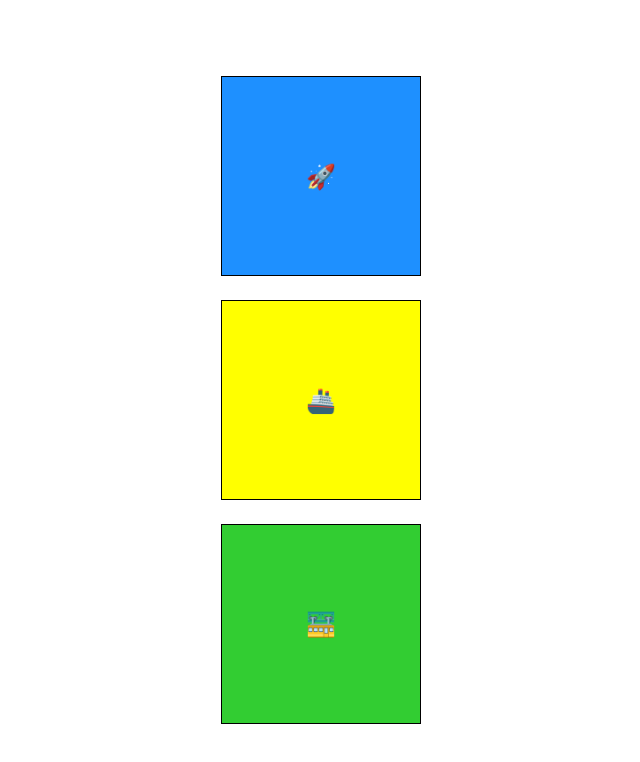
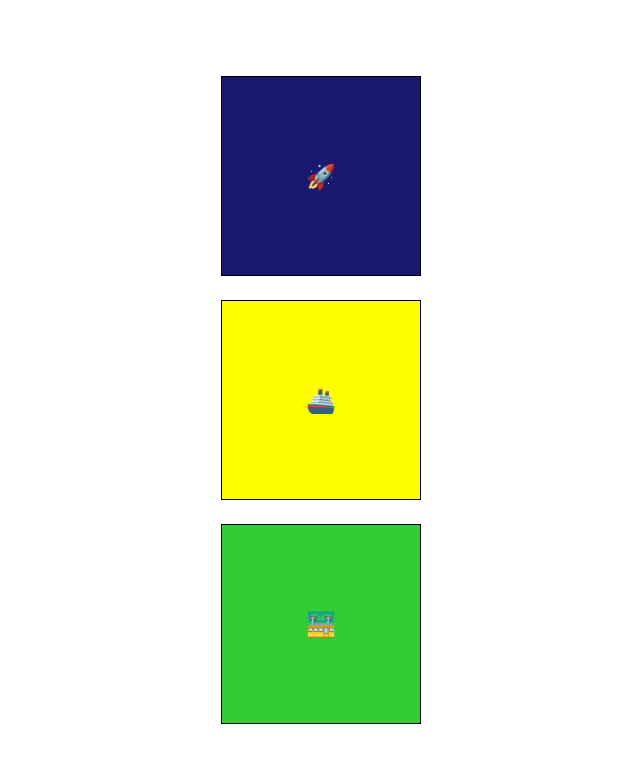
Before and after one commit to Intira-72/css-learning-project, a plain HTML site: page Chapter 21 - Animated Responsive Navbar/index.html in a window 1280 px wide. In both pictures the pointer is over the element 640 px from the left and 176 px from the top of the page. Shown: the whole page, without its empty margins (319-959 px from the left). Drawn offline with Linux system fonts and the light colour scheme.

Commit message:
Update: Chapter 21
CSS Transitions
- property
- duration
- delay

```diff
--- a/Chapter 21 - Animated Responsive Navbar/css/styles.css
+++ b/Chapter 21 - Animated Responsive Navbar/css/styles.css
@@ -57,3 +57,17 @@ div:last-child {
     /* transform: rotateZ(45deg); */
     /* transform: translate(100%, -2rem); */
 }
+
+div:hover {
+    background-color: midnightblue;
+    transition: all 2s ease-in-out 0.5s;
+    /* transition-timing-function: ease; */
+
+    /* transition-property: background-color, transform;
+    transition-duration: 2s, 3s;
+    transition-delay: 0.5s; */
+}
+
+div:last-child:hover {
+    transform: rotate(180deg);
+}
```
